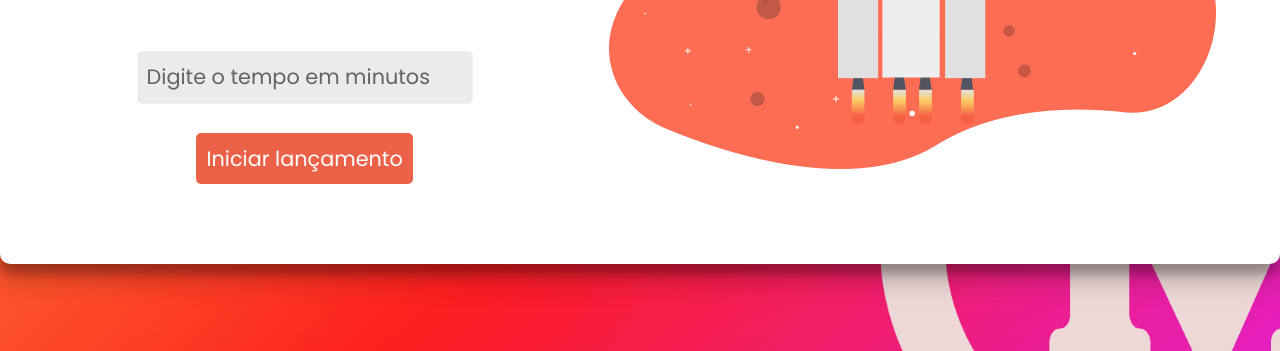
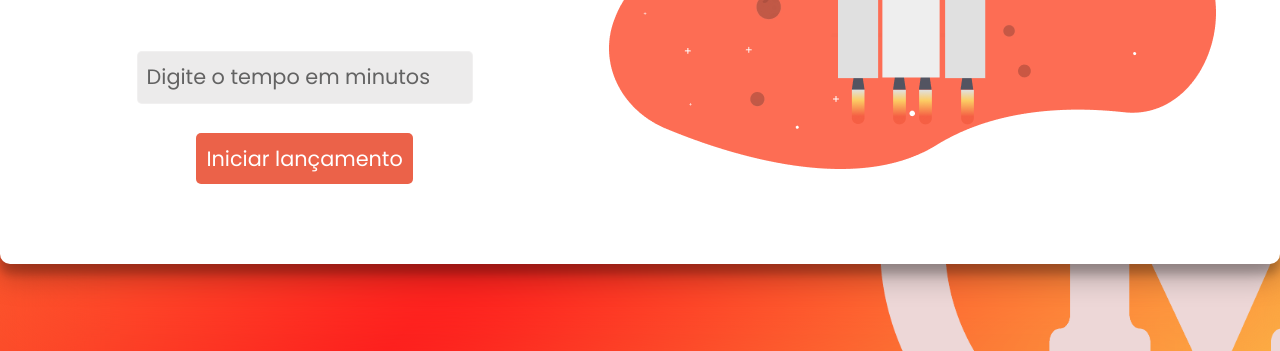
Before and after one commit to CarlosDanielss/countdown, a plain HTML site: page index.html in a window 1280 px wide. Shown: the part 449-800 px from the top of the page. Drawn offline with Linux system fonts and the light colour scheme.

Commit message:
Redefinindo cor de fundo da aplicação

```diff
--- a/style.css
+++ b/style.css
@@ -13,7 +13,7 @@
 }
 
 body {
-    background: linear-gradient(315deg, rgba(227, 31, 196, 1) 0%, rgba(253, 29, 29, 1) 43%, rgba(252, 176, 69, 1) 100%);
+    background: linear-gradient(315deg, rgba(252, 176, 69, 1) 0%, rgba(253, 29, 29, 1) 43%, rgba(252, 176, 69, 1) 100%);
     height: 100vh;
     width: 100%;
     background-size: cover;
```
